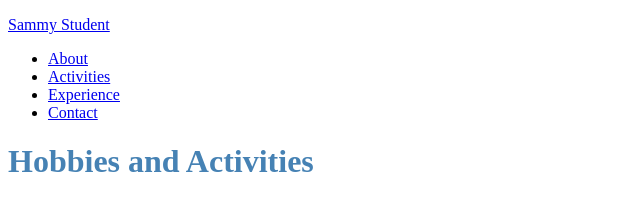
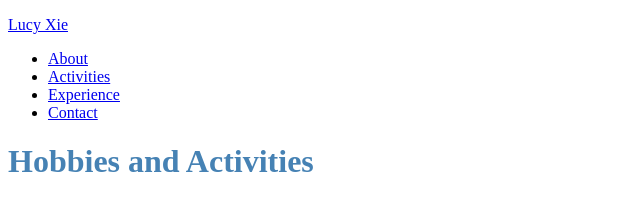
Before and after one commit to lucy-xie/-Website-Hosting-Exercise, a plain HTML site: page activities.html in a window 1280 px wide. Shown: the top 199 px of the page, 0-640 px from the left. Drawn offline with Linux system fonts and the light colour scheme.

Commit message:
Update activities.html

```diff
--- a/activities.html
+++ b/activities.html
@@ -16,7 +16,7 @@
   </head>
   <body>
     <header>
-      <p><a href="index.html">Sammy Student</a></p>
+      <p><a href="index.html">Lucy Xie</a></p>
       <nav>
         <ul>
           <li><a href="about.html">About</a></li>
```
